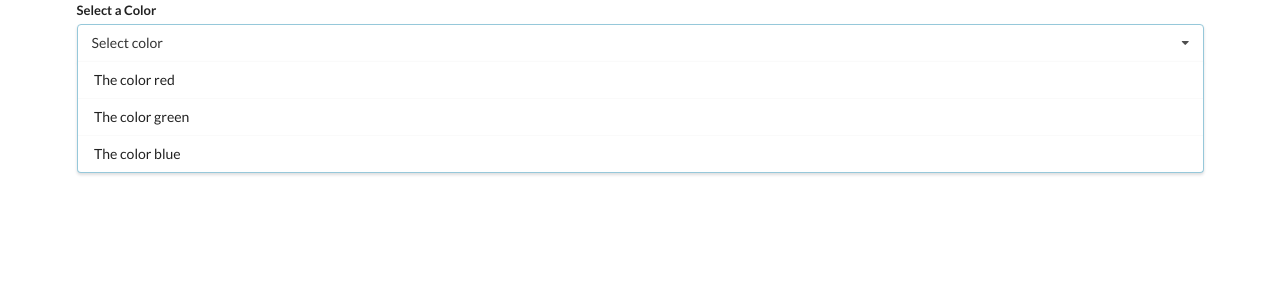
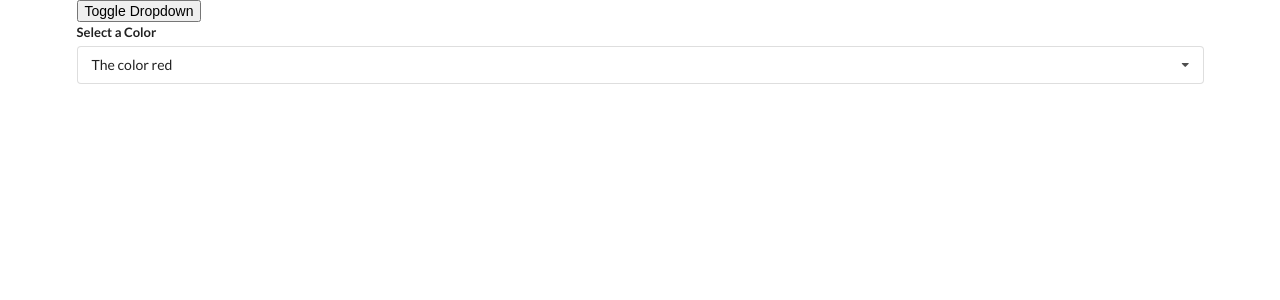
Before and after one commit to rhladchenko/ReactPlus300Widgets, a React (Create React App) app: page / in a window 1280 px wide. Shown: the top 300 px of the page. Built offline with nearby package versions, Linux system fonts and the light colour scheme.

Commit message:
Lesson-180

```diff
--- a/src/App.js
+++ b/src/App.js
@@ -1,4 +1,4 @@
-import React from 'react';
+import React, { useState } from 'react';
 import Accordion from './components/Accordion';
 import Search from './components/Search';
 import DropDown from './components/DropDown';
@@ -36,10 +36,27 @@
 ];
 
 const App = () => {
+    const [selected, setSelected] = useState(options[0]);
+    const [showDropdown, setShowDropdown] = useState(true);
+
     return (
         <div className='app'>
             <div className='ui container'>
-                <DropDown options={options} />
+                <button
+                    onClick={() => {
+                        setShowDropdown(!showDropdown);
+                    }}
+                >
+                    Toggle Dropdown
+                </button>
+                { showDropdown ?
+                    (<DropDown
+                        selected={selected}
+                        onSelectedChange={setSelected}
+                        options={options}
+                    /> )
+                    : null
+                }
             </div>
         </div>
     );
--- a/src/components/DropDown.js
+++ b/src/components/DropDown.js
@@ -1,22 +1,56 @@
-import React from 'react';
+import React, { useState, useEffect, useRef } from 'react';
 
-const DropDown = ({ options }) => {
+const DropDown = ({ options, selected, onSelectedChange }) => {
+    const [open, setOpen] = useState(false);
+    const ref = useRef();
+
+    useEffect(() => {
+        const onBodyClick = (event) => {
+            if (ref.current && ref.current.contains(event.target)) {
+                return;
+            }
+
+            setOpen(false);
+        };
+
+        document.body.addEventListener('click', onBodyClick);
+
+        return () => {
+            document.body.removeEventListener('click', onBodyClick);
+        };
+    }, []);
+
     const renderedOptions = options.map((option) => {
+        if (option.value === selected.value) {
+            return null;
+        }
+
         return (
-            <div className='item' key={option.value}>
+            <div
+                className='item'
+                key={option.value}
+                onClick={() => {
+                    onSelectedChange(option);
+                }}
+            >
                 {option.label}
             </div>
         );
     });
 
     return (
-        <div className='ui form'>
+        <div ref={ref} className='ui form'>
             <div className='field'>
                 <label htmlFor='label'>Select a Color</label>
-                <div className='ui selection dropdown visible active'>
+                <div
+                    onClick={() => setOpen(!open)}
+                    className={`ui selection dropdown ${
+                        open ? 'visible active' : ''
+                    }`}
+                >
                     <i className='dropdown icon'></i>
-                    <div className='text'>Select color</div>
-                    <div className="menu visible transition">
+                    <div className='text'>{selected.label}</div>
+                    <div className={`menu ${open ? 'visible transition' : ''}`}>
                         {renderedOptions}
                     </div>
                 </div>
```
